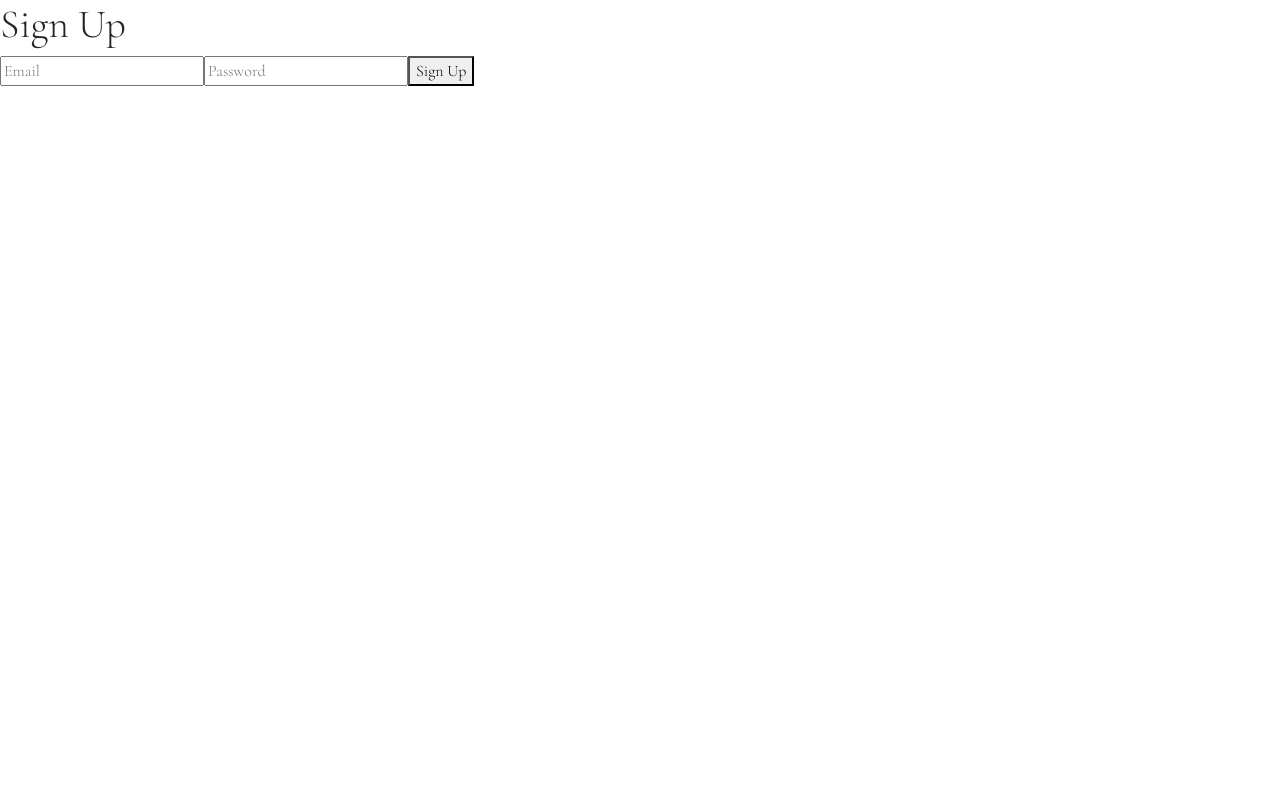
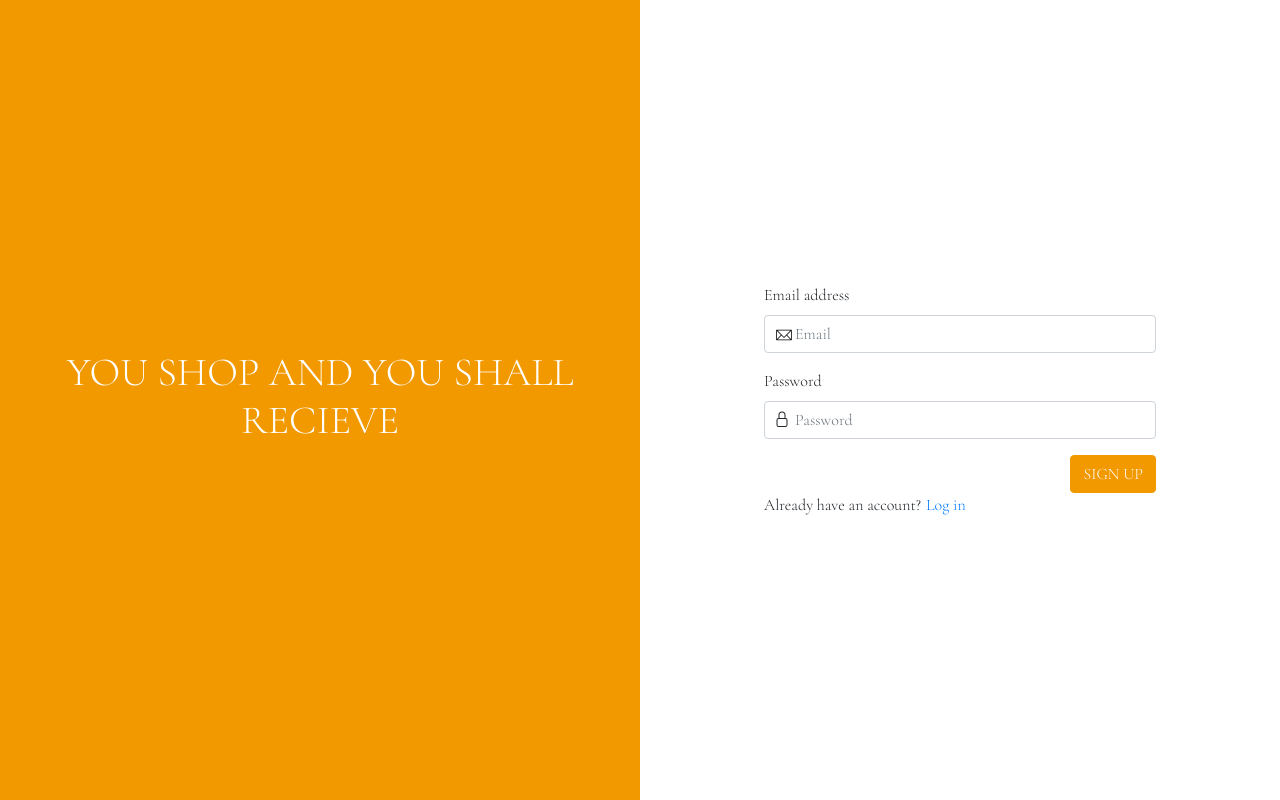
Before and after one commit to gsanchez13/delife, a React (Create React App) app in the folder frontend/: page /register in a window 1280 px wide. Built offline with nearby package versions, Linux system fonts and the light colour scheme; no server answers; a web font is replaced by a local one.

Commit message:
Create authErrorHandler function to handle login and signup authentication errors

```diff
--- /dev/null
+++ b/frontend/src/Components/Signup.css
@@ -0,0 +1,66 @@
+.signup-form{
+    width: 25rem;
+    align-self: center;
+}
+
+.signup-right-container{
+    display: flex;
+    flex-direction: column;
+    justify-self: center;
+    align-self: center;
+}
+.signup-right{
+    /* background-color: #EFDDD0; */
+    display: flex;
+    justify-content: center;
+}
+
+.bi-lock, .svg-icon{
+    position: absolute;
+    margin-left: 10px;
+    margin-top: 10px;
+}
+
+.svg-icon{
+    width: 20px;
+}
+
+.btn{
+    display: flex;
+    margin-left: auto;
+}
+
+.signup-main{
+    display: grid;
+    grid-template-columns: repeat(2, 50%);
+    height: 100vh;
+}
+
+.signup-left{
+    background-color: #f29900;
+    display: flex;
+    align-items: center;
+}
+
+.login-link{
+    display: contents;
+    text-decoration: underline;
+}
+
+.signup-google{
+    margin: 25px 0px;
+}
+
+.signup-slogan{
+    color: white;
+    text-transform: uppercase;
+    display: flex;
+    text-align: center;
+}
+
+
+.btn-primary {
+    color: #fff;
+    background-color: #f29900;;
+    border-color: #f29900;;
+}
--- a/frontend/src/Components/Signup.jsx
+++ b/frontend/src/Components/Signup.jsx
@@ -1,8 +1,11 @@
 import React, { useState, useEffect } from 'react'
 import axios from 'axios'
 import { apiURL } from '../util/apiURL'
-import { useHistory } from 'react-router-dom'
+import { useHistory, Link } from 'react-router-dom'
 import { signUp } from '../util/firebaseFunctions';
+import { Form, Button } from 'react-bootstrap'
+import { authErrorHandler } from '../util/authErrHandler'
+import "./Signup.css"
 
 const SignUp = () => {
     const [email, setEmail] = useState("")
@@ -19,34 +22,64 @@ const SignUp = () => {
             await axios.post(`${API}/api/users`, { id: res.user.uid, email })
             history.push('/')
         } catch (err) {
-            setError(err.message)
+            authErrorHandler(err, email, password, setError)
         }
     }
+
     return (
-        <>
-            <h1>Sign Up</h1>
+        <div className='signup-main'>
 
-            {error ? <div>{error}</div> : null}
-            <form onSubmit={handleSubmit}>
-                <input
+            <div className='signup-left'>
+                <h1 className='signup-slogan'>You shop and you shall recieve</h1>
+            </div>
+
+
+            <div className="signup-right">
+                <div className="signup-form p-1">
+                    <Form onSubmit={handleSubmit} >
+                        <Form.Group controlId="formBasicEmail">
+                            <Form.Label>Email address</Form.Label>
+                            <div>
+                                <svg className="svg-icon" viewBox="0 0 20 20">
+                                    <path d="M17.388,4.751H2.613c-0.213,0-0.389,0.175-0.389,0.389v9.72c0,0.216,0.175,0.389,0.389,0.389h14.775c0.214,0,0.389-0.173,0.389-0.389v-9.72C17.776,4.926,17.602,4.751,17.388,4.751 M16.448,5.53L10,11.984L3.552,5.53H16.448zM3.002,6.081l3.921,3.925l-3.921,3.925V6.081z M3.56,14.471l3.914-3.916l2.253,2.253c0.153,0.153,0.395,0.153,0.548,0l2.253-2.253l3.913,3.916H3.56z M16.999,13.931l-3.921-3.925l3.921-3.925V13.931z"></path>
+                                </svg>
+                                <Form.Control type="email" placeholder='Enter email'
                                     placeholder='Email'
                                     value={email}
+                                    style={{ paddingLeft: '30px' }}
                                     onChange={(e) => setEmail(e.currentTarget.value)}
-                >
-                </input>
+                                />
+                            </div>
+                        </Form.Group>
 
-                <input
-                    placeholder='Password'
+                        <Form.Group controlId="formBasicPassword">
+                            <Form.Label>Password</Form.Label>
+                            <div>
+                                <svg width="1em" height="1em" viewBox="0 0 16 16" className="bi bi-lock" fill="currentColor" xmlns="http://www.w3.org/2000/svg">
+                                    <path fillRule="evenodd" d="M11.5 8h-7a1 1 0 0 0-1 1v5a1 1 0 0 0 1 1h7a1 1 0 0 0 1-1V9a1 1 0 0 0-1-1zm-7-1a2 2 0 0 0-2 2v5a2 2 0 0 0 2 2h7a2 2 0 0 0 2-2V9a2 2 0 0 0-2-2h-7zm0-3a3.5 3.5 0 1 1 7 0v3h-1V4a2.5 2.5 0 0 0-5 0v3h-1V4z" />
+                                </svg>
+                                <Form.Control placeholder='Password'
                                     type="password"
                                     value={password}
+                                    style={{ paddingLeft: '30px' }}
                                     onChange={(e) => setPassword(e.currentTarget.value)}
-                    autoComplete='on'
-                >
-                </input>
-                <button type='submit'>Sign Up</button>
+                                    autoComplete='on' />
+                            </div>
 
-            </form>
-        </>
+                        </Form.Group>
+                        {error ? <div>{error}</div> : null}
+                        <Button variant="primary" type="submit">SIGN UP</Button>
+                    </Form>
+
+                    <div>
+                        <span> Already have an account?</span>
+                        <Link to="/login" className='login-link'><span style={{ paddingLeft: '5px' }}>Log in</span></Link>
+                    </div>
+
+
+                </div>
+            </div>
+        </div>
 
     )
 }
--- /dev/null
+++ b/frontend/src/util/authErrHandler.js
@@ -0,0 +1,17 @@
+export const authErrorHandler = (error, email, password, updateState) => {
+    if (!email && !password) {
+        updateState('Email and Password fields are empty');
+    } else if (!email) {
+        updateState('Email field is empty');
+    } else if (!password) {
+        updateState('Password field is empty');
+    } else if (error.code === 'auth/wrong-password') {
+        updateState('Password is incorrect');
+    } else if (error.code === 'auth/user-not-found') {
+        updateState('Email does not exist');
+    } else if (error.code === "auth/email-already-in-use") {
+        updateState('The email address is already in use');
+    } else {
+        updateState(error.message);
+    }
+}
```
Lines whose indentation alone changed are shown as unchanged.
